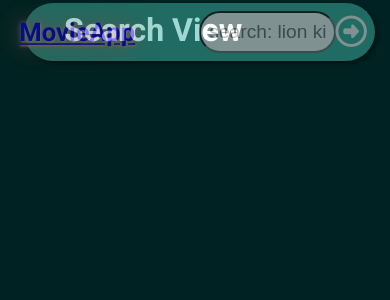
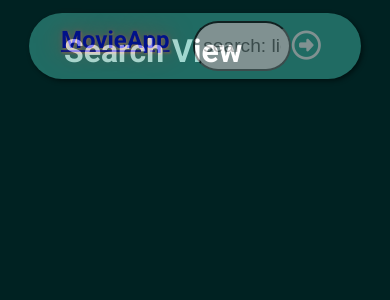
Before and after one commit to daveryde/movieapp, a React (Create React App) app in the folder client/: page /searchView in a window 390 px wide. Shown: the top 300 px of the page. Built offline with nearby package versions, Linux system fonts and the light colour scheme; the HTML template or start-up script is replaced by a standard one.

Commit message:
landing carousel mobile styles

```diff
--- a/client/src/App.css
+++ b/client/src/App.css
@@ -30,18 +30,14 @@ body {
   display: -webkit-box;
   display: -ms-flexbox;
   display: flex;
-  margin: 0.5rem;
-  padding: 0.5rem;
   width: 100vw;
   height: 100vh;
 }
 
-.flex-container.justify-center {
+.flex-container-fluid.justify-center {
   display: -webkit-box;
   display: -ms-flexbox;
   display: flex;
-  margin: 0.5rem;
-  padding: 0.5rem;
   -webkit-box-align: center;
       -ms-flex-align: center;
           align-items: center;
@@ -50,12 +46,10 @@ body {
           justify-content: center;
 }
 
-.flex-container.justify-spaced {
+.flex-container-fluid.justify-spaced {
   display: -webkit-box;
   display: -ms-flexbox;
   display: flex;
-  margin: 0.5rem;
-  padding: 0.5rem;
   -webkit-box-align: center;
       -ms-flex-align: center;
           align-items: center;
@@ -64,12 +58,10 @@ body {
           justify-content: space-evenly;
 }
 
-.flex-container.justify-between {
+.flex-container-fluid.justify-between {
   display: -webkit-box;
   display: -ms-flexbox;
   display: flex;
-  margin: 0.5rem;
-  padding: 0.5rem;
   -webkit-box-align: center;
       -ms-flex-align: center;
           align-items: center;
@@ -78,7 +70,7 @@ body {
           justify-content: space-between;
 }
 
-.flex-container.direction-row {
+.flex-container-fluid.direction-row {
   display: -webkit-box;
   display: -ms-flexbox;
   display: flex;
@@ -90,7 +82,7 @@ body {
           flex-direction: row;
 }
 
-.flex-container.direction-row-nowrap {
+.flex-container-fluid.direction-row-nowrap {
   display: -webkit-box;
   display: -ms-flexbox;
   display: flex;
@@ -102,7 +94,7 @@ body {
           flex-flow: row nowrap;
 }
 
-.flex-container.direction-row-wrap {
+.flex-container-fluid.direction-row-wrap {
   display: -webkit-box;
   display: -ms-flexbox;
   display: flex;
@@ -114,7 +106,7 @@ body {
           flex-flow: row wrap;
 }
 
-.flex-container.direction-column {
+.flex-container-fluid.direction-column {
   display: -webkit-box;
   display: -ms-flexbox;
   display: flex;
@@ -126,7 +118,7 @@ body {
           flex-direction: column;
 }
 
-.flex-container.direction-column-nowrap {
+.flex-container-fluid.direction-column-nowrap {
   display: -webkit-box;
   display: -ms-flexbox;
   display: flex;
@@ -138,7 +130,7 @@ body {
           flex-flow: row nowrap;
 }
 
-.flex-container.direction-column-wrap {
+.flex-container-fluid.direction-column-wrap {
   display: -webkit-box;
   display: -ms-flexbox;
   display: flex;
@@ -151,18 +143,16 @@ body {
 }
 
 .flex.landing {
-  min-width: 100vw;
+  width: 100vw;
   height: 100vh;
 }
 
 .container {
-  margin: 0.5rem;
-  padding: 0.5rem;
+  width: 95vw;
+  height: auto;
 }
 
 .container-fluid {
-  margin: 0.5rem;
-  padding: 0.5rem;
   width: 100vw;
   height: 100vh;
 }
@@ -236,57 +226,73 @@ p {
   color: white;
 }
 
-.container {
-  margin-top: -0.8rem;
-  margin-bottom: -1.5rem;
+.navbar-container {
+  display: -webkit-box;
+  display: -ms-flexbox;
+  display: flex;
+  -webkit-box-pack: center;
+      -ms-flex-pack: center;
+          justify-content: center;
+  width: 100vw;
 }
 
-.navbar {
+.navbar-container .navbar {
+  display: -webkit-box;
+  display: -ms-flexbox;
+  display: flex;
   position: fixed;
-  width: 92vw;
+  max-width: 50vw;
+  margin-top: 0.8rem;
+  padding: 0.5rem;
   border: none;
   border-radius: 50px;
   -webkit-box-shadow: 2px 2px 5px #000;
           box-shadow: 2px 2px 5px #000;
   opacity: 0.5;
   z-index: 3;
-  -webkit-transition: all 0.5s ease;
-  transition: all 0.5s ease;
+  -webkit-transition: all 0.5s ease-in-out;
+  transition: all 0.5s ease-in-out;
 }
 
-.navbar:hover {
+.navbar-container .navbar:hover {
   opacity: 1;
 }
 
-.navbar .navbar-logo {
+.navbar-container .navbar .navbar-logo {
   display: -webkit-box;
   display: -ms-flexbox;
   display: flex;
   -webkit-box-pack: center;
       -ms-flex-pack: center;
           justify-content: center;
-  width: 45vw;
+  width: 25vw;
   height: auto;
+  -webkit-transition: all 0.5s ease-in-out;
+  transition: all 0.5s ease-in-out;
 }
 
-.navbar .navbar-searchbox {
+.navbar-container .navbar .navbar-searchbox {
   display: -webkit-box;
   display: -ms-flexbox;
   display: flex;
-  width: 55vw;
+  width: 35vw;
   height: auto;
+  -webkit-transition: all 0.5s ease-in-out;
+  transition: all 0.5s ease-in-out;
 }
 
-.navbar .navbar-searchbox input[type='text'] {
-  width: 35vw;
+.navbar-container .navbar .navbar-searchbox input[type='text'] {
+  width: 20vw;
   height: 6vh;
   border-radius: 30px 30px 30px 30px;
   outline: none;
   padding: 0.5rem;
   font-size: 1.2rem;
+  -webkit-transition: all 0.5s ease-in-out;
+  transition: all 0.5s ease-in-out;
 }
 
-.navbar .navbar-searchbox button {
+.navbar-container .navbar .navbar-searchbox button {
   background: #41b3a3;
   color: #fff;
   margin-left: 0.5rem;
@@ -297,35 +303,30 @@ p {
   cursor: pointer;
 }
 
-.navbar .navbar-searchbox button:hover {
+.navbar-container .navbar .navbar-searchbox button:hover {
   background: #85dcba;
   color: #333;
   border-radius: 50px;
 }
 
-.navbar h1 {
+.navbar-container .navbar h1 {
   text-shadow: 1px 1px 2px #e8a87c, 0 0 1em #e27d60, 0 0 0.2em #c38d9e;
 }
 
-img {
+.slider {
   width: 100vw;
-  background-position: cover;
-  background-repeat: no-repeat;
-  background-size: 100% 100%;
-  opacity: 0.5;
-  -webkit-transition: all 0.5 ease;
-  transition: all 0.5 ease;
+  height: 100vh;
 }
 
-img:hover {
-  opacity: 1;
-}
-
-.image-slider-title {
-  background: #022;
+h1.image-slider-title {
+  position: absolute;
+  top: 60%;
+  left: 5%;
+  background-color: none;
   margin-left: 2rem;
   color: white;
-  font-size: 3rem;
+  font-size: 4rem;
+  z-index: 1;
 }
 
 .arrow-directional {
@@ -362,19 +363,27 @@ img:hover {
   opacity: 1;
 }
 
+@media (max-width: 1100px) {
+  h1.image-slider-title {
+    font-size: 2.5rem;
+  }
+}
+
+@media (max-width: 1050px) {
+  h1.image-slider-title {
+    top: 45%;
+  }
+}
+
 @media (max-width: 800px) {
-  .container {
-    max-width: 90vw;
-  }
   .navbar {
-    width: 88vw;
+    min-width: 70vw;
   }
   .navbar .navbar-logo {
-    width: 15vw;
+    min-width: 35vw;
   }
-  .navbar .navbar-logo h1.branding {
-    margin-left: 2rem;
-    font-size: 1.6rem;
+  .navbar .navbar-logo h1.navbar-branding {
+    font-size: 1.9rem;
     text-shadow: 1px 1px 2px #e8a87c, 0 0 1em #e27d60, 0 0 0.2em #c38d9e;
   }
   .navbar .navbar-searchbox {
@@ -399,16 +408,10 @@ img:hover {
     -webkit-transform: scale(1.4);
             transform: scale(1.4);
   }
-  .navbar .landing img {
-    width: 100vw;
-    max-height: 100vh;
-    background-position: cover;
-    background-repeat: no-repeat;
-    background-size: 100% 100%;
-  }
-  .navbar .landing img .image-slider-title {
-    background: #022;
-    color: white;
+  h1.image-slider-title {
+    top: 35%;
+    left: 5%;
+    font-size: 1.7rem;
   }
   .flex-container-images {
     display: -webkit-box;
@@ -433,11 +436,30 @@ img:hover {
 
 @media (max-width: 650px) {
   .navbar {
-    width: 90vw;
+    min-width: 88vw;
   }
-  .image-slider-title {
+  .navbar .navbar-logo {
+    min-width: 40vw;
+  }
+  .navbar .navbar-searchbox input[type='text'] {
+    min-width: 25vw;
+  }
+  .navbar .navbar-searchbox button[type='submit'] {
+    width: 10vw;
+  }
+  .navbar .navbar-searchbox button[type='submit']:hover {
+    background: none;
+  }
+  .navbar .navbar-searchbox button[type='submit'] i {
+    padding-top: 0.5rem;
+    -webkit-transform: scale(1.4);
+            transform: scale(1.4);
+  }
+  h1.image-slider-title {
     text-align: center;
     font-size: 1.7rem;
+    top: 32%;
+    left: 5%;
   }
   .flex-container-images {
     display: -webkit-box;
@@ -457,3 +479,46 @@ img:hover {
     height: 125px;
   }
 }
+
+@media (max-width: 550px) {
+  .navbar {
+    min-width: 85vw;
+  }
+  .navbar .navbar-logo {
+    min-width: 40vw;
+  }
+  .navbar .navbar-logo h1.navbar-branding {
+    padding-top: 0.3rem;
+    font-size: 1.5rem;
+    text-shadow: 1px 1px 2px #e8a87c, 0 0 1em #e27d60, 0 0 0.2em #c38d9e;
+  }
+  .navbar .navbar-searchbox {
+    width: auto;
+    height: auto;
+  }
+  .navbar .navbar-searchbox input[type='text'] {
+    width: 27vw;
+    height: 2vh;
+    font-size: 0.8rem;
+  }
+  .navbar .navbar-searchbox button[type='submit'] {
+    width: 8vw;
+    height: auto;
+    margin: 0;
+    padding: 0;
+  }
+  .navbar .navbar-searchbox button[type='submit']:hover {
+    background: none;
+  }
+  .navbar .navbar-searchbox button[type='submit'] i {
+    padding-top: 0.5rem;
+    -webkit-transform: scale(1.3);
+            transform: scale(1.3);
+  }
+  h1.image-slider-title {
+    text-align: center;
+    font-size: 1.4rem;
+    top: 25%;
+    left: 3%;
+  }
+}
--- a/client/src/App.js
+++ b/client/src/App.js
@@ -1,4 +1,4 @@
-import React, { Fragment } from 'react';
+import React from 'react';
 import { BrowserRouter as Router, Route, Switch } from 'react-router-dom';
 import Navbar from './components/layout/Navbar';
 import Landing from './components/landing/Landing';
@@ -11,13 +11,13 @@ function App() {
   return (
     <Provider store={store}>
       <Router>
-        <Fragment>
+        <div className='container-fluid'>
           <Navbar />
           <Switch>
             <Route exact path='/' component={Landing} />
             <Route exact path='/searchView' component={SearchView} />
           </Switch>
-        </Fragment>
+        </div>
       </Router>
     </Provider>
   );
--- a/client/src/components/layout/Navbar.js
+++ b/client/src/components/layout/Navbar.js
@@ -23,11 +23,11 @@ const Navbar = ({ multiSearch, history }) => {
   };
 
   return (
-    <div className='container'>
-      <div className='flex-container justify-between bg-primary navbar'>
+    <div className='navbar-container'>
+      <div className='navbar bg-primary'>
         <div className='navbar-logo'>
           <Link to='/'>
-            <h1 className='branding'>MovieApp</h1>
+            <h1 className='navbar-branding'>MovieApp</h1>
           </Link>
         </div>
         <div className='navbar-searchbox'>
--- a/client/src/scss/_landing.scss
+++ b/client/src/scss/_landing.scss
@@ -1,15 +1,18 @@
 // Landing
-img {
+.slider {
   width: 100vw;
-  background-position: cover;
-  background-repeat: no-repeat;
-  background-size: 100% 100%;
-  @include overlay;
+  height: 100vh;
 }
 
-.image-slider-title {
-  background: $background-color;
-  margin-left: 2rem;
-  color: white;
-  font-size: 3rem;
+h1 {
+  &.image-slider-title {
+    position: absolute;
+    top: 60%;
+    left: 5%;
+    background-color: none;
+    margin-left: 2rem;
+    color: white;
+    font-size: 4rem;
+    z-index: 1;
+  }
 }
--- a/client/src/scss/_mixins.scss
+++ b/client/src/scss/_mixins.scss
@@ -29,6 +29,10 @@
   height: 100vh;
 }
 
+@mixin ease-all {
+  transition: all 0.5s ease-in-out;
+}
+
 @mixin overlay {
   opacity: 0.5;
   transition: all 0.5 ease;
--- a/client/src/scss/_mobile.scss
+++ b/client/src/scss/_mobile.scss
@@ -1,22 +1,32 @@
 @import 'mixins';
 
+@media (max-width: 1100px) {
+  h1 {
+    &.image-slider-title {
+      font-size: 2.5rem;
+    }
+  }
+}
+
+@media (max-width: 1050px) {
+  h1 {
+    &.image-slider-title {
+      top: 45%;
+    }
+  }
+}
+
 @media (max-width: 800px) {
-  // Utilities
-  .container {
-    max-width: 90vw;
-  }
-
   // Navigation Bar
 
   .navbar {
-    width: 88vw;
+    min-width: 70vw;
 
     .navbar-logo {
-      width: 15vw;
+      min-width: 35vw;
 
-      h1.branding {
-        margin-left: 2rem;
-        font-size: 1.6rem;
+      h1.navbar-branding {
+        font-size: 1.9rem;
         text-shadow: 1px 1px 2px $success-color, 0 0 1em $danger-color,
           0 0 0.2em $dark-color;
       }
@@ -47,21 +57,14 @@
         }
       }
     }
+  }
 
-    // Landing
-    .landing {
-      img {
-        width: 100vw;
-        max-height: 100vh;
-        background-position: cover;
-        background-repeat: no-repeat;
-        background-size: 100% 100%;
-
-        .image-slider-title {
-          background: $background-color;
-          color: white;
-        }
-      }
+  // Landing
+  h1 {
+    &.image-slider-title {
+      top: 35%;
+      left: 5%;
+      font-size: 1.7rem;
     }
   }
 
@@ -89,13 +92,40 @@
 @media (max-width: 650px) {
   // Navbar
   .navbar {
-    width: 90vw;
+    min-width: 88vw;
+
+    .navbar-logo {
+      min-width: 40vw;
+    }
+
+    .navbar-searchbox {
+      input[type='text'] {
+        min-width: 25vw;
+      }
+
+      button[type='submit'] {
+        width: 10vw;
+
+        &:hover {
+          background: none;
+        }
+
+        i {
+          padding-top: 0.5rem;
+          transform: scale(1.4);
+        }
+      }
+    }
   }
 
   // Landing
-  .image-slider-title {
-    text-align: center;
-    font-size: 1.7rem;
+  h1 {
+    &.image-slider-title {
+      text-align: center;
+      font-size: 1.7rem;
+      top: 32%;
+      left: 5%;
+    }
   }
 
   // Movie Section
@@ -116,3 +146,59 @@
     }
   }
 }
+
+@media (max-width: 550px) {
+  // Navigation Bar
+
+  .navbar {
+    min-width: 85vw;
+
+    .navbar-logo {
+      min-width: 40vw;
+
+      h1.navbar-branding {
+        padding-top: 0.3rem;
+        font-size: 1.5rem;
+        text-shadow: 1px 1px 2px $success-color, 0 0 1em $danger-color,
+          0 0 0.2em $dark-color;
+      }
+    }
+
+    .navbar-searchbox {
+      width: auto;
+      height: auto;
+
+      input[type='text'] {
+        width: 27vw;
+        height: 2vh;
+        font-size: 0.8rem;
+      }
+
+      button[type='submit'] {
+        width: 8vw;
+        height: auto;
+        margin: 0;
+        padding: 0;
+
+        &:hover {
+          background: none;
+        }
+
+        i {
+          padding-top: 0.5rem;
+          transform: scale(1.3);
+        }
+      }
+    }
+  }
+
+  // Landing
+  h1 {
+    &.image-slider-title {
+      text-align: center;
+      font-size: 1.4rem;
+      top: 25%;
+      left: 3%;
+    }
+  }
+}
--- a/client/src/scss/_navbar.scss
+++ b/client/src/scss/_navbar.scss
@@ -1,19 +1,22 @@
-.container {
-  margin-top: -0.8rem;
-  margin-bottom: -1.5rem;
-}
-
 // Navigation Bar
 
+.navbar-container {
+  display: flex;
+  justify-content: center;
+  width: 100vw;
+
   .navbar {
+    display: flex;
     position: fixed;
-  width: 92vw;
+    max-width: 50vw;
+    margin-top: 0.8rem;
+    padding: 0.5rem;
     border: none;
     border-radius: 50px;
     box-shadow: 2px 2px 5px #000;
     opacity: 0.5;
     z-index: 3;
-  transition: all 0.5s ease;
+    @include ease-all;
 
     &:hover {
       opacity: 1;
@@ -22,22 +25,25 @@
     .navbar-logo {
       display: flex;
       justify-content: center;
-    width: 45vw;
+      width: 25vw;
       height: auto;
+      @include ease-all;
     }
 
     .navbar-searchbox {
       display: flex;
-    width: 55vw;
+      width: 35vw;
       height: auto;
+      @include ease-all;
 
       input[type='text'] {
-      width: 35vw;
+        width: 20vw;
         height: 6vh;
         border-radius: 30px 30px 30px 30px;
         outline: none;
         padding: 0.5rem;
         font-size: 1.2rem;
+        @include ease-all;
       }
 
       button {
@@ -61,3 +67,4 @@
         0 0 0.2em $dark-color;
     }
   }
+}
--- a/client/src/scss/_utilities.scss
+++ b/client/src/scss/_utilities.scss
@@ -9,26 +9,21 @@
 
     &-fluid {
       @include flex;
-      @include m-p;
       @include fluid;
-    }
 
       &.justify {
         &-center {
           @include flex;
-        @include m-p;
           @include a-center;
           justify-content: center;
         }
         &-spaced {
           @include flex;
-        @include m-p;
           @include a-center;
           justify-content: space-evenly;
         }
         &-between {
           @include flex;
-        @include m-p;
           @include a-center;
           justify-content: space-between;
         }
@@ -72,18 +67,18 @@
         }
       }
     }
+  }
 
   &.landing {
-    min-width: 100vw;
-    height: 100vh;
+    @include fluid;
   }
 }
 
 .container {
-  @include m-p;
+  width: 95vw;
+  height: auto;
 
   &-fluid {
-    @include m-p;
     @include fluid;
   }
 }
```
Also changed, not shown: client/src/components/imageSlider/ImageSlider.js (+11 -2 lines), client/src/components/landing/Landing.js (+2 -6 lines). Lines whose indentation alone changed are shown as unchanged.
